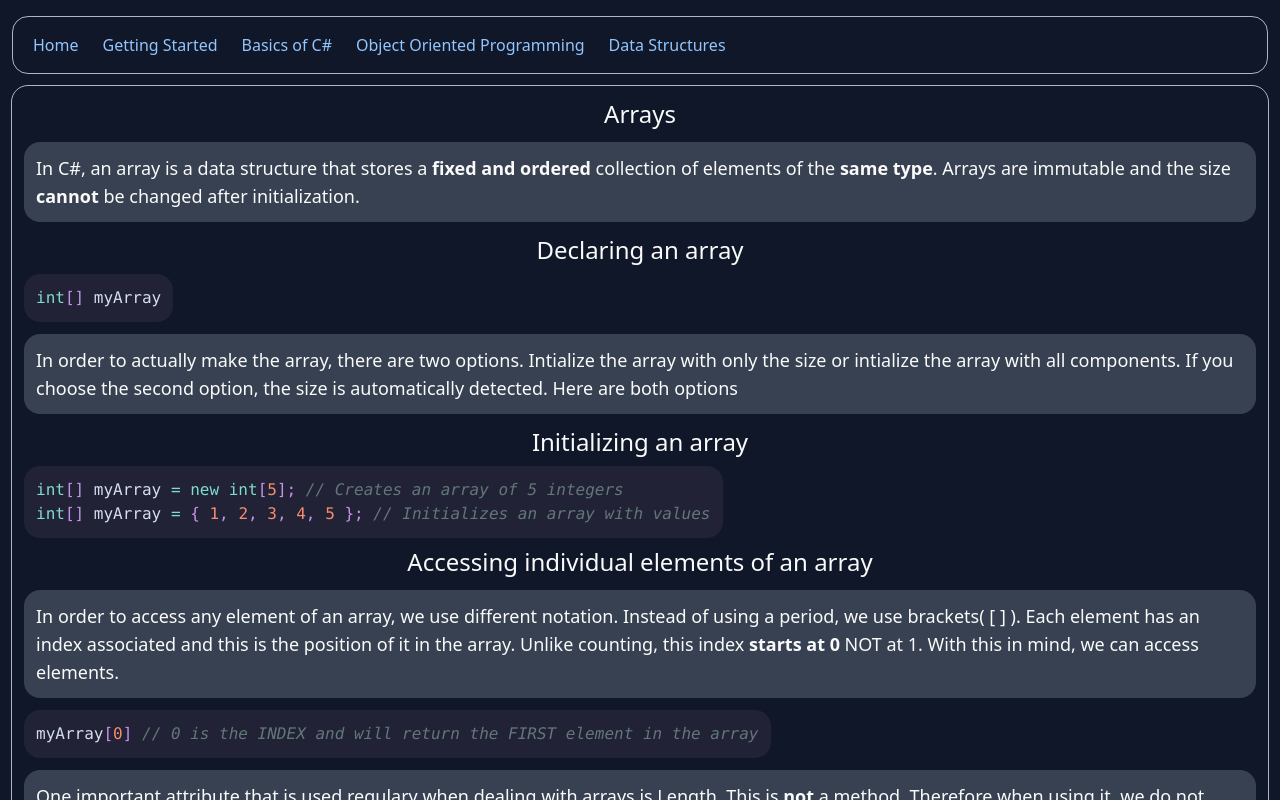
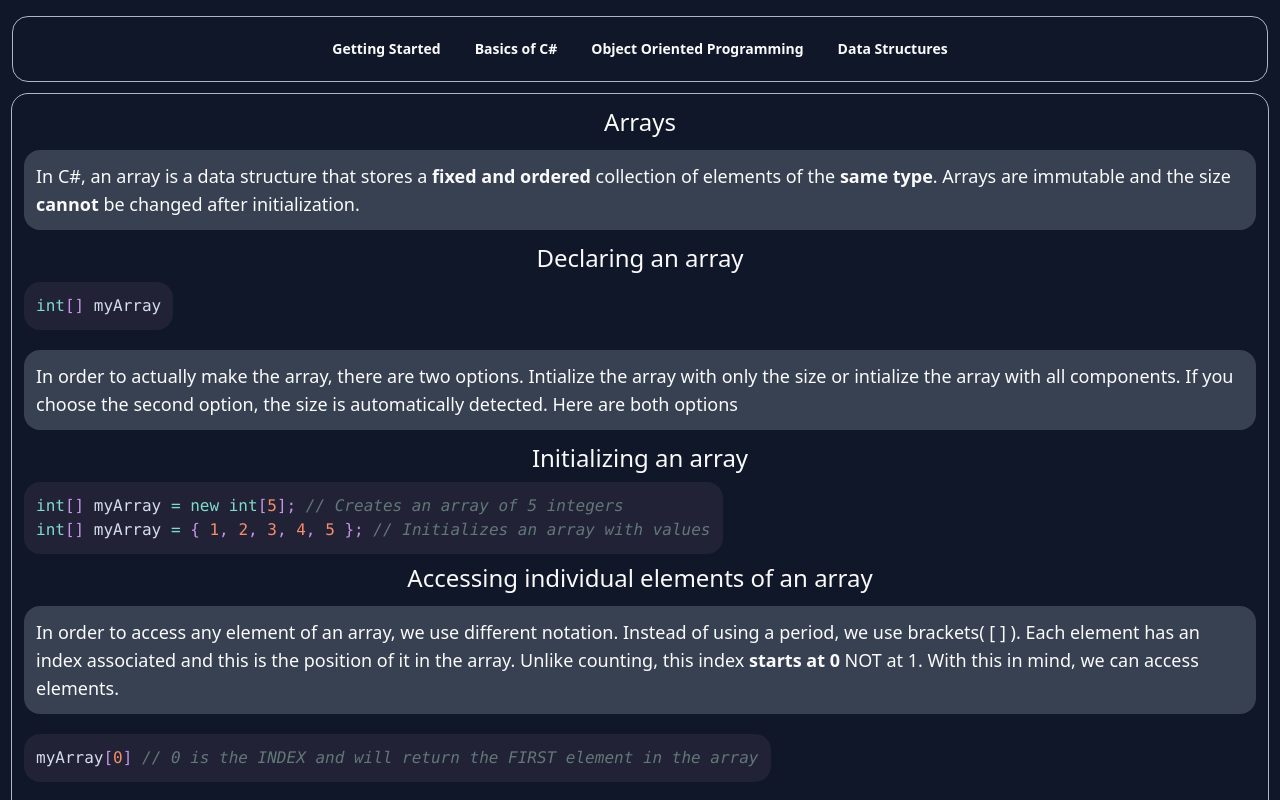
Before and after one commit to Rohit685/studyguide, a Next.js app: page /ds/arrays in a window 1280 px wide. Shown: the top 800 px of the page. Built offline with nearby package versions, Linux system fonts and the light colour scheme.

Commit message:
style: added DaisyUI style: new Navbar style: fixed some styling

```diff
--- a/components/QuizQuestion.js
+++ b/components/QuizQuestion.js
@@ -14,7 +14,7 @@ const QuizQuestion = ({ question, qCode, aCode, explanation }) => {
         <div className={`card outline-0 py-0 px-0`}>
             <p>Putting it all together: {question}</p>
             {qCode != null && <SyntaxHighlighter language="csharp" code={qCode} style={nightOwl} useInlineStyles={true}/> }
-            <button className={"bg-blue-600 hover:bg-blue-700 text-white p-3 h-fit rounded-2xl"} onClick={toggleAnswer}>{show ? "Close" : "Open"} Answer</button>
+            <button className={"bg-blue-600 hover:bg-blue-700 text-white p-3 h-fit rounded-2xl w-fit"} onClick={toggleAnswer}>{show ? "Close" : "Open"} Answer</button>
         </div>
         {show &&
             <div className={`card rounded-xl`}>
--- a/components/TOC.js
+++ b/components/TOC.js
@@ -1,69 +1,50 @@
-import {useState} from "react";
-
 
 const TOC = () => {
 
-   const [isSidebarOpen, setSidebarOpen] = useState(false);
-
-   const toggleSidebar = () => {
-     setSidebarOpen(!isSidebarOpen);
-   };
-
     return (
         <>
-		   <div className={`bg-background rounded-2xl border mb-3`}>
-			   {/*<div className={`px-6 pb-36 my-1 w-240 overflow-y-scroll h-screen text-lg list-disc ${isSidebarOpen ? 'block' : 'hidden'}`}>*/}
-			   {/*		<div className="flex flex-col space-y-1">*/}
-			   {/*			<a href="/" className="text-2xl dark:text-gray-400">Home</a>*/}
-			   {/*			<a href="/setupenv" className="text-2xl dark:text-gray-400">Getting Started</a>*/}
-			   {/*			<a href="/basics/" className="text-2xl dark:text-gray-400 mt-2">Basics Of C#</a>*/}
-			   {/*			<li><a href="/basics/dataandvars">Variables & Data Types</a></li>*/}
-			   {/*			<li><a href="/basics/methods">Methods</a></li>*/}
-			   {/*			<li><a href="/basics/console">Console Functions</a></li>*/}
-			   {/*			<li><a href="/basics/operators">Operators</a></li>*/}
-			   {/*			<li><a href="/basics/wws">Working with Strings</a></li>*/}
-			   {/*			<li><a href="/basics/controlflow">Control Flow</a></li>*/}
-			   {/*			<li><a href="/basics/project">Mini Project</a></li>*/}
-			   {/*		</div>*/}
-			   {/*		<a href="/oop/" className="text-2xl dark:text-gray-400">Object Oriented Programming</a>*/}
-			   {/*		<div className="flex flex-col space-y-1">*/}
-			   {/*			<li><a href="/oop/cao">Classes and Objects</a></li>*/}
-			   {/*			<li><a href="/oop/constructors">Constructors</a></li>*/}
-			   {/*			<li><a href="/oop/methods">Methods</a></li>*/}
-			   {/*			<li><a href="/oop/stvsnonst">Static vs Non-Static</a></li>*/}
-			   {/*			<li><a href="/oop/mp2">Mini Project 2 Part 1</a></li>*/}
-			   {/*		</div>*/}
-			   {/*		<a href="/ds/" className="text-2xl dark:text-gray-400 mt-2 mb-1">Data Structures</a>*/}
-			   {/*		<div className="flex flex-col space-y-1">*/}
-			   {/*			<li><a href={"/ds/arrays"}>Arrays</a></li>*/}
-			   {/*			<li><a href={"/ds/lists"}>Lists</a></li>*/}
-			   {/*			<li><a href={"/ds/mp2p2"}>Mini Project 2 Part 2</a></li>*/}
-			   {/*		</div>*/}
-			   {/*</div>*/}
-			   <nav className="nav justify-between py-2 lg:flex-wrap lg:justify-start lg:py-4">
-				   <div className="flex w-full flex-wrap items-center px-3">
-					   <div className="items-center lg:!flex lg:basis-auto">
-						   <ul className="list-style-none flex flex-col ps-0 lg:flex-row">
-							   <li className="mb-4 lg:mb-0 lg:pe-2">
-								   <a className="lg:px-2" href="/">Home</a>
-							   </li>
-							   <li className="mb-4 lg:mb-0 lg:pe-2">
-								   <a className="lg:px-2" href="/setupenv">Getting Started</a>
-							   </li>
-							   <li className="mb-4 lg:mb-0 lg:pe-2">
-								   <a className="lg:px-2" href="/basics">Basics of C#</a>
-							   </li>
-							   <li className="mb-4 lg:mb-0 lg:pe-2">
-								   <a className="lg:px-2" href="/oop">Object Oriented Programming</a>
-							   </li>
-							   <li className="mb-4 lg:mb-0 lg:pe-2">
-								   <a className="lg:px-2" href="/ds">Data Structures</a>
-							   </li>
+            <div className="navbar rounded-2xl border mb-3">
+                <div className="flex justify-evenly flex-1 px-2">
+                    <div className="flex items-stretch">
+                        <a className="btn btn-ghost rounded-btn" href={"/setupenv"}>Getting Started</a>
+                        <div className="dropdown">
+                            <div tabIndex="0" role="button" className="btn btn-ghost rounded-btn">Basics of C#</div>
+                            <ul tabIndex="0"
+                                className="menu dropdown-content z-[1] p-2 shadow bg-base-100 rounded-box w-40">
+                                <li><a href="/basics/dataandvars">Variables & Data Types</a></li>
+                                <li><a href="/basics/methods">Methods</a></li>
+                                <li><a href="/basics/console">Console Functions</a></li>
+                                <li><a href="/basics/operators">Operators</a></li>
+                                <li><a href="/basics/wws">Working with Strings</a></li>
+                                <li><a href="/basics/controlflow">Control Flow</a></li>
+                                <li><a href="/basics/project">Project</a></li>
+                            </ul>
+                        </div>
+                        <div className="dropdown">
+                            <div tabIndex={"0"} role={"button"} className={"btn btn-ghost rounded-btn"}>Object Oriented
+                                Programming
+                            </div>
+                            <ul tabIndex={"0"}
+                                className="menu dropdown-content z-[1] p-2 shadow bg-base-100 rounded-box w-40">
+                                <li><a href="/oop/cao">Classes and Objects</a></li>
+                                <li><a href="/oop/constructors">Constructors</a></li>
+                                <li><a href="/oop/methods">Methods</a></li>
+                                <li><a href="/oop/stvsnonst">Static vs Non-Static</a></li>
+                                <li><a href="/oop/mp2">Project</a></li>
+                            </ul>
+                        </div>
+                        <div className="dropdown">
+                            <div tabIndex={"0"} role={"button"} className={"btn btn-ghost rounded-btn"}>Data Structures
+                            </div>
+                            <ul tabIndex={"0"}
+                                className="menu dropdown-content z-[1] p-2 shadow bg-base-100 rounded-box w-40">
+								<li><a href={"/ds/arrays"}>Arrays</a></li>
+								<li><a href={"/ds/lists"}>Lists</a></li>
+								<li><a href={"/ds/mp2p2"}>Project</a></li>
                             </ul>
                         </div>
                     </div>
-			   </nav>
-
+                </div>
             </div>
         </>
     )
--- a/package.json
+++ b/package.json
@@ -18,6 +18,7 @@
   },
   "devDependencies": {
     "autoprefixer": "^10.0.1",
+    "daisyui": "^4.10.2",
     "postcss": "^8",
     "tailwindcss": "^3.3.0"
   }
--- a/pages/basics/operators.js
+++ b/pages/basics/operators.js
@@ -85,7 +85,7 @@ export default function Home() {
                             operands.
                             C# provides a wide range of operators for performing various tasks, including mathematical
                             calculations, logical operations, and more. </p>
-                        <div className="space-y-2 bg-gray-700 rounded-2xl p-3 w-fit">
+                        <div className="space-y-2 bg-gray-700 rounded-2xl p-3 my-3 w-fit">
                             <h3 className={"text-xl text-left"}>Arithmetic Operators</h3>
                             <div className="flex flex-col space-y-1 ml-3">
                                 <li>+ -&gt; Addition</li>
@@ -101,7 +101,7 @@ export default function Home() {
                             For example..</p>
                         <SyntaxHighlighter language="csharp" code={asOperators} style={nightOwl}
                                            useInlineStyles={true}/>
-                        <div className="space-y-2 bg-gray-700 rounded-2xl p-3 w-fit">
+                        <div className="space-y-2 bg-gray-700 rounded-2xl p-3 my-3 w-fit">
                             <h3 className={"text-xl text-left"}>Comparison Operators</h3>
                             <div className="flex flex-col space-y-1 ml-3">
                                 <li>== -&gt; Equal To</li>
@@ -117,7 +117,7 @@ export default function Home() {
                             </div>
                         </div>
                         <SyntaxHighlighter language="csharp" code={cOperators} style={nightOwl} useInlineStyles={true}/>
-                        <div className="space-y-2 bg-gray-700 rounded-2xl p-3 w-fit">
+                        <div className="space-y-2 bg-gray-700 rounded-2xl p-3 my-3 w-fit">
                             <h3 className={"text-xl text-left"}>Logical Operators</h3>
                             <div className="flex flex-col space-y-1 ml-3">
                                 <li>! -&gt; Not</li>
--- a/tailwind.config.js
+++ b/tailwind.config.js
@@ -73,5 +73,5 @@ module.exports = {
       },
     },
   },
-  plugins: [],
+  plugins: [require("daisyui")],
 }
```
Also changed, not shown: 1 other file (tests, documents, lock files or other folders). Lines whose indentation alone changed are shown as unchanged.
